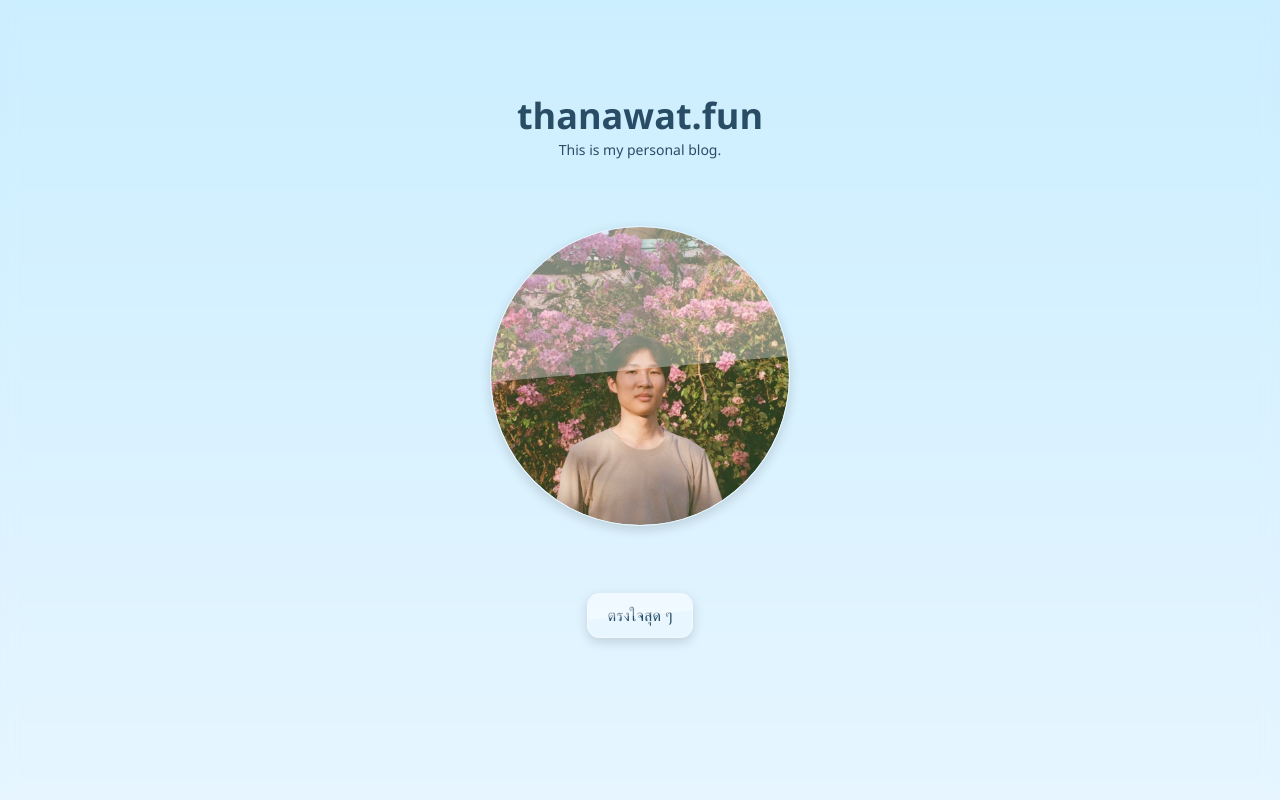
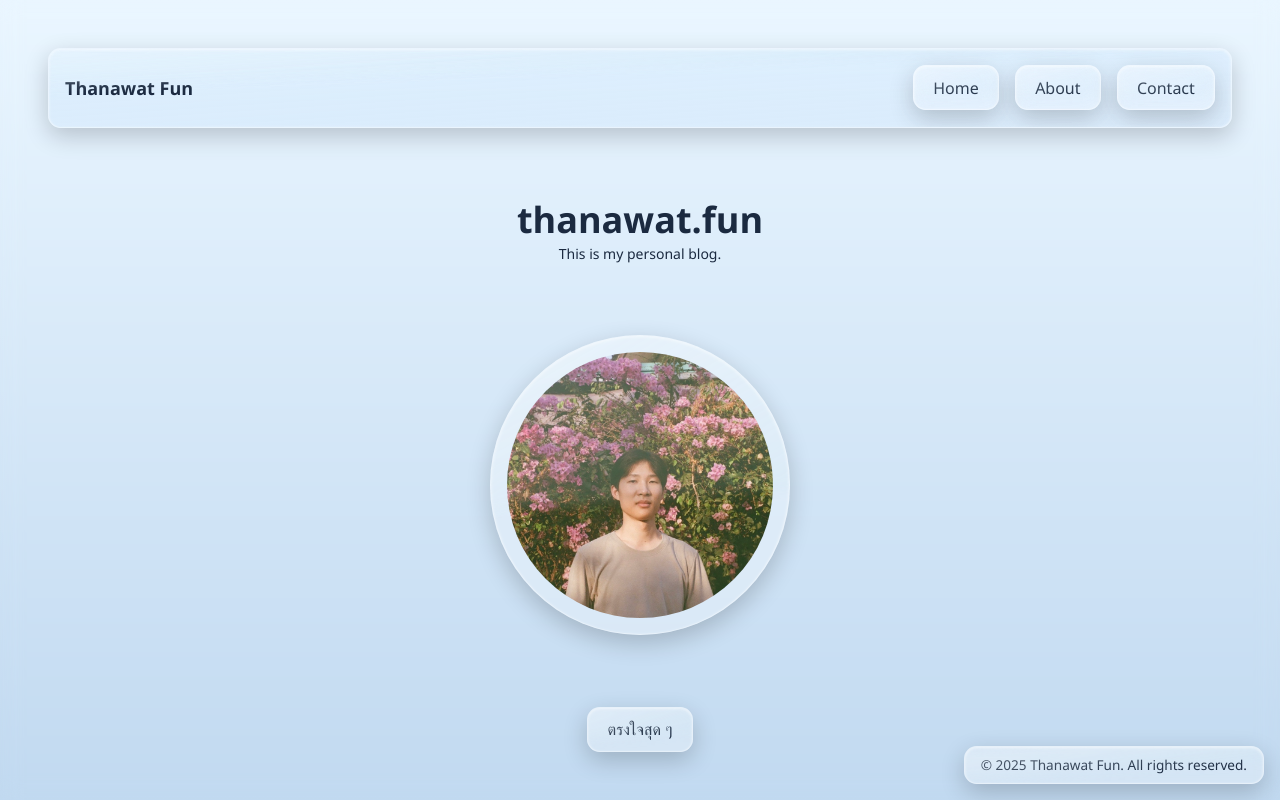
Before and after one commit to mctery/thanawat-profile, a Next.js app: page / in a window 1280 px wide. Built offline with nearby package versions, Linux system fonts and the light colour scheme.

Commit message:
Refactor code structure for improved readability and maintainability

```diff
--- a/src/app/page.tsx
+++ b/src/app/page.tsx
@@ -1,14 +1,62 @@
+"use client";
+
 import Image from "next/image";
+import { useSpring, animated } from "@react-spring/web";
+import { useInView } from "react-intersection-observer";
 
 export default function Home() {
+  const [refInView, inView] = useInView({ triggerOnce: true });
+
+  // Define individual spring animations with staggered delays
+  const navSpring = useSpring({
+    from: { y: 100, opacity: 0 },
+    to: { y: inView ? 0 : 100, opacity: inView ? 1 : 0 },
+    config: { tension: 80, friction: 10 },
+    delay: 0,
+    reset: true,
+  });
+
+  const contentSpring = useSpring({
+    from: { y: 100, opacity: 0 },
+    to: { y: inView ? 0 : 100, opacity: inView ? 1 : 0 },
+    config: { tension: 80, friction: 10 },
+    delay: 300,
+    reset: true,
+  });
+
+  const imageSpring = useSpring({
+    from: { y: 100, opacity: 0 },
+    to: { y: inView ? 0 : 100, opacity: inView ? 1 : 0 },
+    config: { tension: 80, friction: 10 },
+    delay: 600,
+    reset: true,
+  });
+
   return (
-    <main className="flex min-h-screen flex-col items-center justify-between p-24">
-      <div className="flex flex-col items-center">
+    <main className="flex min-h-screen flex-col items-center justify-between p-12">
+      <animated.nav className="aero-theme aero-navbar" style={{ ...navSpring }} ref={refInView}>
+        <div className="flex items-center justify-between">
+          <div className="aero-nav-logo text-lg font-bold">Thanawat Fun</div>
+          <nav className="aero-nav-menu flex space-x-4">
+            <a href="#home" className="aero-theme aero-link">Home</a>
+            <a href="#about" className="aero-theme aero-link">About</a>
+            <a href="#contact" className="aero-theme aero-link">Contact</a>
+          </nav>
+        </div>
+      </animated.nav>
+      <animated.div
+        className="flex flex-col items-center justify-center"
+        style={{ ...contentSpring }}
+        ref={refInView}
+      >
         <h1 className="text-4xl font-bold">thanawat.fun</h1>
         <p className="mt-1 text-sm">This is my personal blog.</p>
-      </div>
+      </animated.div>
       <div className="flex items-center justify-center">
-        <div className="aero-image-profile">
+        <animated.div
+          className="aero-theme aero-image-profile"
+          style={{ ...imageSpring }}
+        >
           <Image
             src="/assets/profile.jpg"
             width={300}
@@ -16,10 +64,12 @@ export default function Home() {
             alt="Profile Picture"
             className="rounded-full"
           />
-        </div>
+        </animated.div>
       </div>
-      <button className="aero-button hover:brightness-110 transition-all duration-300">ตรงใจสุด ๆ</button>
-      <div className=""></div>
+      <animated.button className="aero-theme aero-button">ตรงใจสุด ๆ</animated.button>
+      <animated.div className="aero-theme aero-footer" style={{ ...navSpring }}>
+        © 2025 Thanawat Fun. All rights reserved.
+      </animated.div>
     </main>
   );
 }
--- a/src/styles/globals.css
+++ b/src/styles/globals.css
@@ -1,30 +1,32 @@
 @import "tailwindcss";
 
+/* light */
 :root {
-  --background: linear-gradient(to bottom, #cbeeff, #e6f5ff); /* watery bg */
-  --foreground: #2a4d66; /* sky text */
+  --background: linear-gradient(to bottom, #eaf6ff, #c1d9f0);
+  --foreground: #1b2a40;
 
-  --glass-bg: rgba(255, 255, 255, 0.25); /* grass bg */
-  --glass-blur: blur(8px);
-  --glass-opacity: 0.6;
-  --glass-tranform: translateY(-25%) rotate(-5deg) scale(1.4);
-  --highlight: rgba(255, 255, 255, 0.6); /* fake reflection */
+  /* aero theme */
+  --border-radius: 0.8rem;
+  --border: 1px solid rgba(255, 255, 255, 0.4);
+  --box-shadow: inset 0 1px 3px rgba(255, 255, 255, 0.6), 0 8px 24px rgba(0, 0, 0, 0.2);
+  --glass-bg: rgba(255, 255, 255, 0.3);
+  --glass-blur: blur(10px);
+
+  /* aero theme :: before */
+  --background-aero-theme-before: linear-gradient(to bottom right, rgba(255, 255, 255, 0.6), rgba(173, 216, 230, 0.2));
+  --glass-opacity: 0.45;
+  --glass-tranform: translateY(-10%) rotate(-4deg) scale(1.4);
+  --highlight: linear-gradient(to bottom right, rgba(255, 255, 255, 0.4), rgba(173, 216, 230, 0.2));
 }
 
-@theme inline {
-  /* --color-background: var(--background); */
-  --color-foreground: var(--foreground);
-  --font-sans: var(--font-geist-sans);
-  --font-mono: var(--font-geist-mono);
-}
-
+/* dark */
 @media (prefers-color-scheme: dark) {
   :root {
-    --background: linear-gradient(to bottom, #1e2e3d, #3f5b73); /* ocean night */
-    --foreground: #f0e6d2;
+    --background: linear-gradient(to bottom, #0f1a2e, #1e3b55);
+    --foreground: #dce3ec;
 
-    --glass-bg: rgba(255, 255, 255, 0.1);
-    --highlight: rgba(255, 255, 255, 0.3);
+    --glass-bg: rgba(255, 255, 255, 0.08);
+    --highlight: rgba(255, 255, 255, 0.2);
   }
 }
 
@@ -35,39 +37,69 @@ body {
   backdrop-filter: var(--glass-blur);
 }
 
-/* aero button style */
-.aero-button {
+.aero-theme {
   background: var(--glass-bg);
   backdrop-filter: var(--glass-blur);
-  border-radius: 0.8rem;
+  border-radius: var(--border-radius);
   padding: 0.6rem 1.2rem;
-  box-shadow: 0 4px 12px rgba(0, 0, 0, 0.15);
-  border: 1px solid rgba(255, 255, 255, 0.4);
+  box-shadow: var(--box-shadow);
+  border: var(--border);
+  overflow: hidden;
+}
+
+.aero-theme::before {
+  content: "";
+  position: absolute;
+  top: 0;
+  left: 0;
+  height: 60%;
+  width: 100%;
+  background: var(--background-aero-theme-before);
+  transform: var(--glass-tranform);
+  opacity: var(--glass-opacity);
+  filter: blur(4px);
+  pointer-events: none;
+}
+
+.aero-navbar {
+  position: static;
+  top: 0;
+  left: 0;
+  width: 100%;
+  height: 5rem;
+  padding: 1rem;
+  backdrop-filter: var(--glass-blur);
+  background: linear-gradient(to bottom right, rgba(200, 230, 255, 0.3), rgba(180, 210, 250, 0.2));
+}
+.aero-navbar::before {
+  content: "";
+  position: absolute;
+  top: -1rem;
+  left: 0;
+  height: 45%;
+  width: 100%;
+  transform: translateX(-10%) rotate(-2deg) scale(1.2);
+}
+
+
+/* aero button */
+.aero-button {
   color: var(--foreground);
   position: relative;
   overflow: hidden;
   cursor: pointer;
+  transition: ease-in-out 0.2s;
 }
 
-.aero-button::before {
-  content: "";
-  position: absolute;
-  top: 0;
-  left: 0;
-  height: 50%;
-  width: 100%;
-  background: var(--highlight);
-  transform: var(--glass-tranform);
-  opacity: var(--glass-opacity);
-  pointer-events: none;
-}
 .aero-button:hover {
   background: rgba(255, 255, 255, 0.2);
-  box-shadow: 0 6px 16px rgba(0, 0, 0, 0.2);
+  box-shadow: var(--box-shadow);
+  transition: ease-in-out 0.2s;
 }
 
 /* aero image */
 .aero-image-profile {
+  padding: 1rem;
   width: 300px;
   height: 300px;
   background-size: cover;
@@ -75,8 +107,8 @@ body {
   border-radius: 50%;
   overflow: hidden;
   position: relative;
-  box-shadow: 0 4px 12px rgba(0, 0, 0, 0.15);
-  border: 1px solid rgba(255, 255, 255, 0.4);
+  box-shadow: var(--box-shadow);
+  border: var(--border);
   backdrop-filter: var(--glass-blur);
 }
 .aero-image-profile::before {
@@ -86,8 +118,14 @@ body {
   left: 0;
   height: 50%;
   width: 100%;
-  background: var(--highlight);
-  transform: var(--glass-tranform);
-  opacity: var(--glass-opacity);
-  pointer-events: none;
 }
+
+.aero-footer {
+  bottom: 1rem;
+  right: 1rem;
+  padding: 0.5rem 1rem;
+  position: fixed;
+  text-align: right;
+  font-size: 0.85rem;
+  color: var(--foreground);
+}
```
Also changed, not shown: package.json (+7 -5 lines), 2 other files (tests, documents, lock files or other folders).
